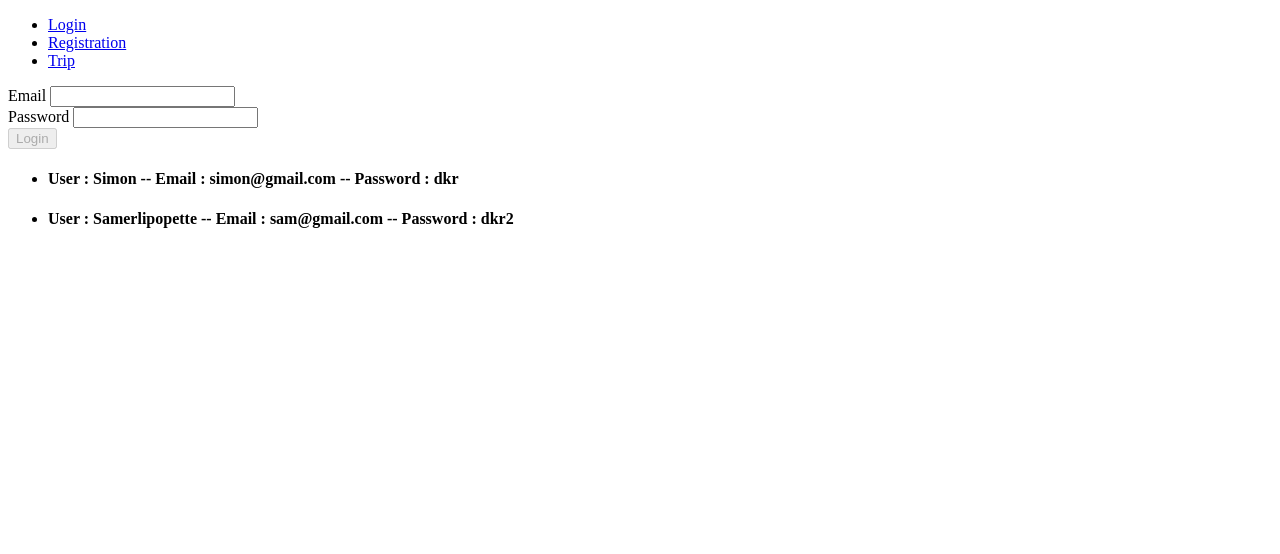
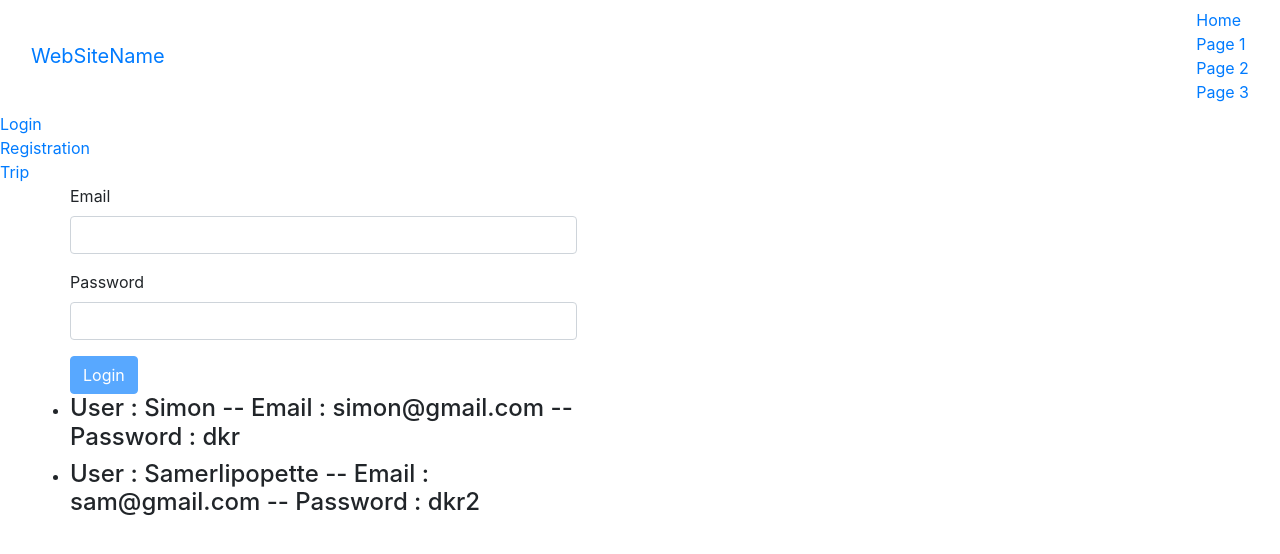
Before and after one commit to sauger92/listo_frontend, an Angular app: page /login in a window 1280 px wide. Shown: the top 554 px of the page. Built offline with nearby package versions, Linux system fonts and the light colour scheme.

Commit message:
adding bootstrap

```diff
--- a/angular.json
+++ b/angular.json
@@ -27,9 +27,12 @@
               "src/assets"
             ],
             "styles": [
-              "src/styles.scss"
+              "src/styles.scss",
+              "node_modules/bootstrap/dist/css/bootstrap.min.css"
+
             ],
-            "scripts": []
+            "scripts": ["node_modules/jquery/dist/jquery.min.js",
+                       "node_modules/bootstrap/dist/js/bootstrap.min.js"]
           },
           "configurations": {
             "production": {
--- a/package.json
+++ b/package.json
@@ -19,14 +19,16 @@
     "@angular/platform-browser": "~7.1.0",
     "@angular/platform-browser-dynamic": "~7.1.0",
     "@angular/router": "~7.1.0",
+    "bootstrap": "^4.2.1",
     "core-js": "^2.5.4",
+    "jquery": "^3.3.1",
     "rxjs": "~6.3.3",
     "tslib": "^1.9.0",
     "zone.js": "~0.8.26"
   },
   "devDependencies": {
-    "@angular-devkit/build-angular": "^0.11.4",
-    "@angular/cli": "~7.1.4",
+    "@angular-devkit/build-angular": "^0.12.1",
+    "@angular/cli": "^7.2.1",
     "@angular/compiler-cli": "~7.1.0",
     "@angular/language-service": "~7.1.0",
     "@types/jasmine": "~2.8.8",
--- a/src/app/app.component.html
+++ b/src/app/app.component.html
@@ -1,8 +1,23 @@
+<nav class="navbar navbar-default">
+  <div class="container-fluid">
+    <div class="navbar-header">
+      <a class="navbar-brand" href="#">WebSiteName</a>
+    </div>
+    <ul class="nav navbar-nav">
+      <li class="active"><a href="#">Home</a></li>
+      <li><a href="#">Page 1</a></li>
+      <li><a href="#">Page 2</a></li>
+      <li><a href="#">Page 3</a></li>
+    </ul>
+  </div>
+</nav>
+
 <ul class="nav navbar-nav">
         <li routerLinkActive="active"><a routerLink="login">Login</a></li>
         <li routerLinkActive="active"><a routerLink="registration">Registration</a></li>
         <li routerLinkActive="active"><a routerLink="overview">Trip</a></li>
 </ul>
+
 <div class="container">
         <div class="row">
           <div class="col-xs-12">
--- a/src/app/app.module.ts
+++ b/src/app/app.module.ts
@@ -23,7 +23,7 @@ const appRoutes: Routes = [
   { path: 'login', component: LoginComponent },
   { path: 'registration', component: RegistrationComponent },
   { path: 'overview', canActivate: [AuthGuard], component: OverviewComponent },
-  { path: '', component: AppComponent },
+  { path: '', component: LoginComponent },
   { path: 'not-found', component: FourOhFourComponent },
   { path: '**', redirectTo: 'not-found' }
 ];
--- a/src/app/overview/overview.component.html
+++ b/src/app/overview/overview.component.html
@@ -1,10 +1,13 @@
-<ul class="list-group">
+
+<body>
+
+  <div class="row">
     <app-trip  *ngFor="let trip of trips"
                 [tripName]="trip.name"
-                 [tripId]="trip.id"
+                [tripId]="trip.id">
+    </app-trip>
+  </div>
 
-                 ></app-trip>
-</ul>
 
   <button class="btn btn-success" (click)="addTrip()" *ngIf="getVisibility() === 'hidden'">
     New trip </button>
@@ -25,3 +28,4 @@
   </div>
 
   <button class="btn btn-success" (click)="Deconexion()">  Deconexion </button>
+</body>
--- a/src/app/overview/overview.component.scss
+++ b/src/app/overview/overview.component.scss
@@ -0,0 +1,9 @@
+body {
+    padding-top: 54px;
+  }
+
+@media (min-width: 992px) {
+    body {
+        padding-top: 56px;
+    }
+}
--- a/src/app/overview/overview.component.ts
+++ b/src/app/overview/overview.component.ts
@@ -3,8 +3,6 @@ import { Component, OnInit } from '@angular/core';
 import { TripService } from '../services/trip.service';
 import { NgForm }   from '@angular/forms';
 import {Router} from '@angular/router';
-
-
 
 @Component({
   selector: 'app-overview',
--- a/src/app/trip/trip.component.html
+++ b/src/app/trip/trip.component.html
@@ -1,3 +1,11 @@
-<li>
-<h4>Trip  : {{tripName}} -- Identifiant : {{tripId}} </h4>
-</li>
+<div class="portfolio-item">
+    <div class="card h-100">
+      <a href="#"><img class="card-img-top" src="http://placehold.it/700x400" alt=""></a>
+      <div class="card-body">
+        <h4 class="card-title">
+           Trip  : {{tripName}}
+        </h4>
+        <p class="card-text">Identifiant : {{tripId}}</p>
+      </div>
+    </div>
+</div>
--- a/src/app/trip/trip.component.scss
+++ b/src/app/trip/trip.component.scss
@@ -0,0 +1,3 @@
+.portfolio-item {
+    margin-bottom: 30px;
+  }
```
Also changed, not shown: 1 other file (tests, documents, lock files or other folders). Lines whose indentation alone changed are shown as unchanged.
